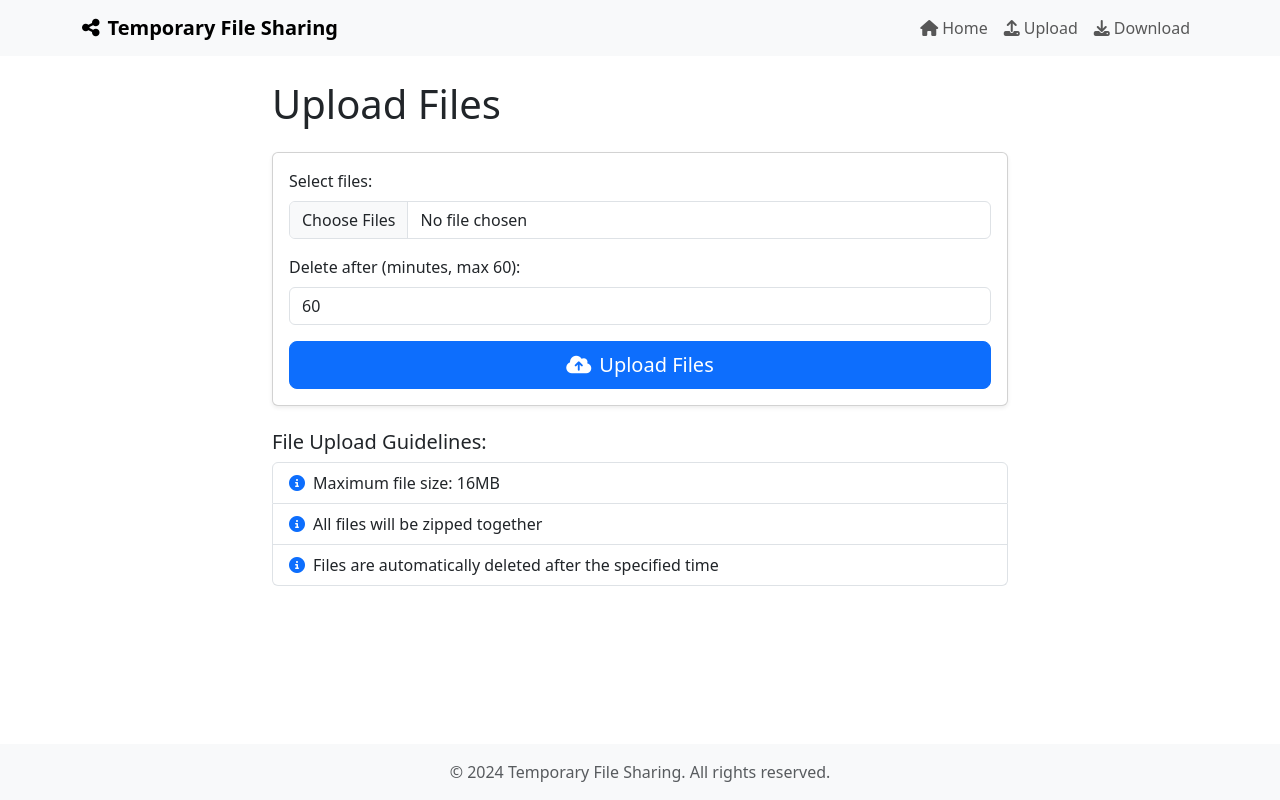
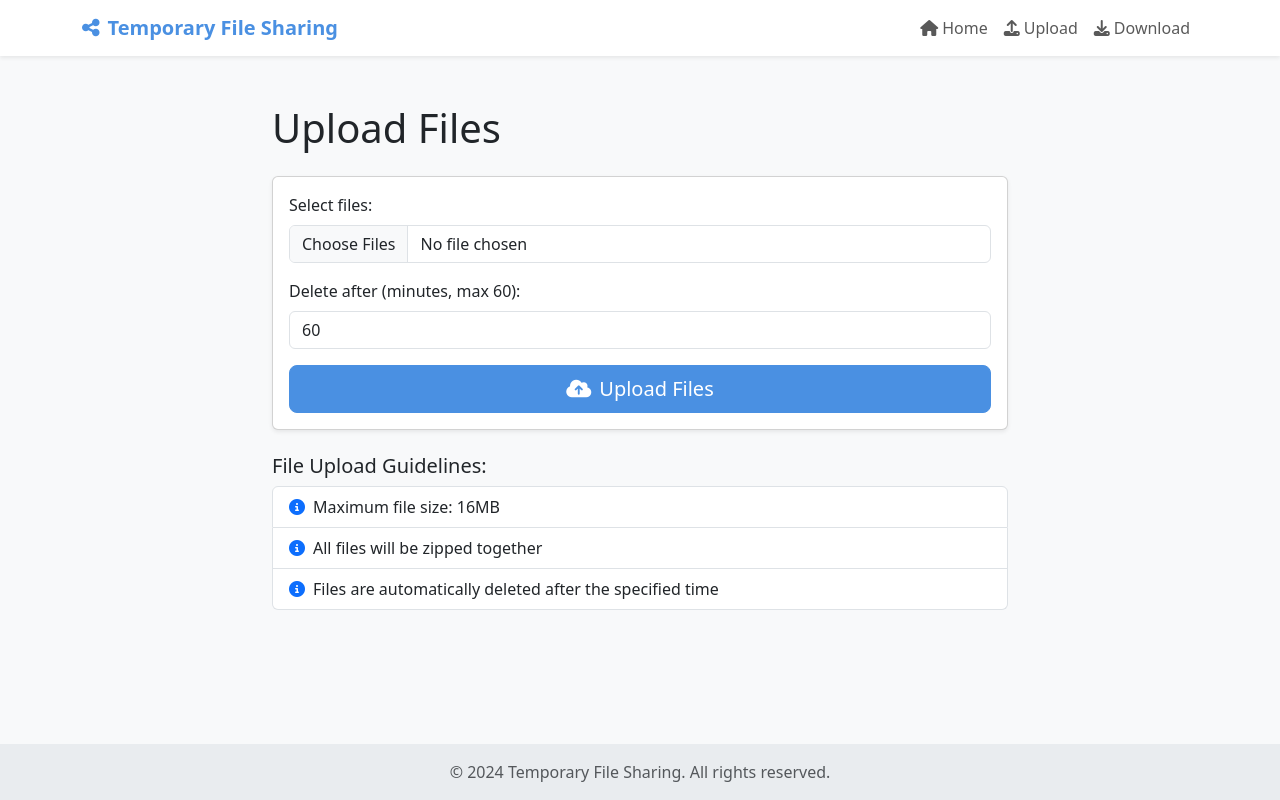
Before and after one commit to yatharthsanghvi/tempfileshare, a Flask app: page /upload in a window 1280 px wide. Run offline with Flask 3, Linux system fonts and the light colour scheme; some libraries are stand-ins or nearby versions.

Commit message:
Update base.html

```diff
--- a/fileshare/templates/base.html
+++ b/fileshare/templates/base.html
@@ -6,31 +6,63 @@
     <title>{% block title %}Temporary File Sharing{% endblock %}</title>
     <link href="https://cdn.jsdelivr.net/npm/bootstrap@5.3.0-alpha1/dist/css/bootstrap.min.css" rel="stylesheet">
     <link href="https://cdnjs.cloudflare.com/ajax/libs/font-awesome/6.1.1/css/all.min.css" rel="stylesheet">
+    <link href="https://cdnjs.cloudflare.com/ajax/libs/animate.css/4.1.1/animate.min.css" rel="stylesheet">
     <style>
+        :root {
+            --primary-color: #4a90e2;
+            --secondary-color: #f5a623;
+            --background-color: #f8f9fa;
+        }
         body {
             min-height: 100vh;
             display: flex;
             flex-direction: column;
+            background-color: var(--background-color);
         }
         main {
             flex: 1;
         }
         .navbar-brand {
             font-weight: bold;
+            color: var(--primary-color) !important;
         }
         .footer {
-            background-color: #f8f9fa;
+            background-color: #e9ecef;
             padding: 1rem 0;
             margin-top: auto;
+        }
+        .btn-primary {
+            background-color: var(--primary-color);
+            border-color: var(--primary-color);
+        }
+        .btn-primary:hover {
+            background-color: #3a7bc8;
+            border-color: #3a7bc8;
+        }
+        .card {
+            transition: transform 0.3s ease-in-out, box-shadow 0.3s ease-in-out;
+        }
+        .card:hover {
+            transform: translateY(-5px);
+            box-shadow: 0 4px 20px rgba(0,0,0,0.1);
+        }
+        .animate-on-scroll {
+            opacity: 0;
+            transform: translateY(20px);
+            transition: opacity 0.5s ease-out, transform 0.5s ease-out;
+        }
+        .animate-on-scroll.is-visible {
+            opacity: 1;
+            transform: translateY(0);
         }
     </style>
     {% block extra_css %}{% endblock %}
 </head>
 <body>
     <header>
-        <nav class="navbar navbar-expand-lg navbar-light bg-light">
+        <nav class="navbar navbar-expand-lg navbar-light bg-white shadow-sm">
             <div class="container">
-                <a class="navbar-brand" href="{{ url_for('home') }}">
+                <a class="navbar-brand animate__animated animate__fadeIn" href="{{ url_for('home') }}">
                     <i class="fas fa-share-alt me-2"></i>Temporary File Sharing
                 </a>
                 <button class="navbar-toggler" type="button" data-bs-toggle="collapse" data-bs-target="#navbarNav" aria-controls="navbarNav" aria-expanded="false" aria-label="Toggle navigation">
@@ -39,13 +71,13 @@
                 <div class="collapse navbar-collapse" id="navbarNav">
                     <ul class="navbar-nav ms-auto">
                         <li class="nav-item">
-                            <a class="nav-link" href="{{ url_for('home') }}"><i class="fas fa-home me-1"></i>Home</a>
+                            <a class="nav-link animate__animated animate__fadeIn" href="{{ url_for('home') }}"><i class="fas fa-home me-1"></i>Home</a>
                         </li>
                         <li class="nav-item">
-                            <a class="nav-link" href="{{ url_for('upload_file') }}"><i class="fas fa-upload me-1"></i>Upload</a>
+                            <a class="nav-link animate__animated animate__fadeIn animate__delay-1s" href="{{ url_for('upload_file') }}"><i class="fas fa-upload me-1"></i>Upload</a>
                         </li>
                         <li class="nav-item">
-                            <a class="nav-link" href="{{ url_for('download_page') }}"><i class="fas fa-download me-1"></i>Download</a>
+                            <a class="nav-link animate__animated animate__fadeIn animate__delay-2s" href="{{ url_for('download_page') }}"><i class="fas fa-download me-1"></i>Download</a>
                         </li>
                     </ul>
                 </div>
@@ -53,7 +85,7 @@
         </nav>
     </header>
 
-    <main class="container my-4">
+    <main class="container my-5">
         {% block content %}{% endblock %}
     </main>
 
@@ -64,6 +96,21 @@
     </footer>
 
     <script src="https://cdn.jsdelivr.net/npm/bootstrap@5.3.0-alpha1/dist/js/bootstrap.bundle.min.js"></script>
+    <script>
+    document.addEventListener('DOMContentLoaded', (event) => {
+        const animateOnScrollObserver = new IntersectionObserver((entries) => {
+            entries.forEach(entry => {
+                if (entry.isIntersecting) {
+                    entry.target.classList.add('is-visible');
+                }
+            });
+        });
+
+        document.querySelectorAll('.animate-on-scroll').forEach((element) => {
+            animateOnScrollObserver.observe(element);
+        });
+    });
+    </script>
     {% block scripts %}{% endblock %}
 </body>
 </html>
```
